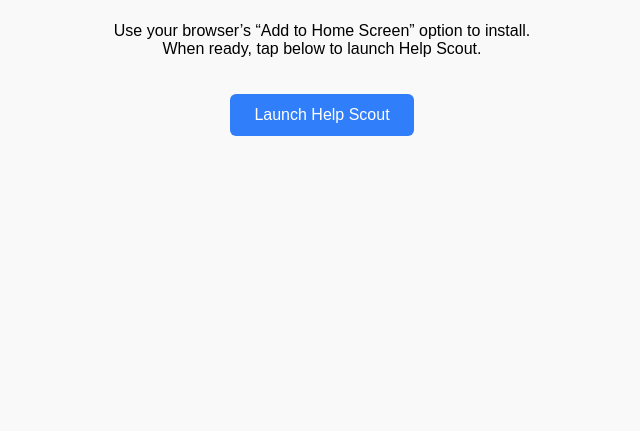
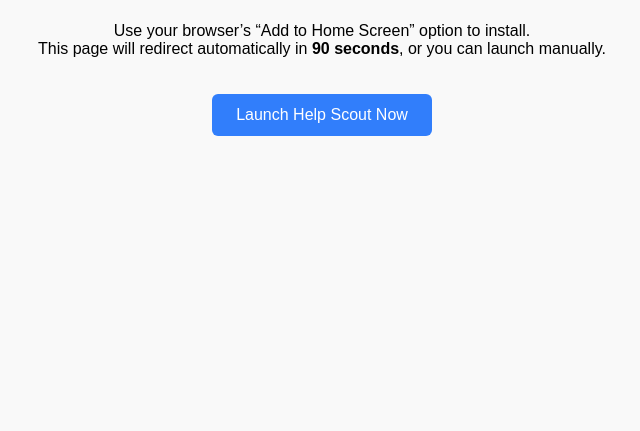
Before and after one commit to Discord-Account-Support-Corp/DASC-Help-Articles, a plain HTML site: page index.html in a window 1280 px wide. Shown: the part 369-800 px from the top of the page, without its empty margins (318-958 px from the left). Drawn offline with Linux system fonts and the light colour scheme.

Commit message:
Update index.html

```diff
--- a/index.html
+++ b/index.html
@@ -35,16 +35,21 @@
 </head>
 <body>
   <h1>Install Help Scout PWA</h1>
-  <p>Use your browser’s “Add to Home Screen” option to install.<br>
-     When ready, tap below to launch Help Scout.</p>
-  <button id="redirectNow">Launch Help Scout</button>
+  <p>
+    Use your browser’s “Add to Home Screen” option to install.<br>
+    This page will redirect automatically in <strong>90 seconds</strong>, or you can launch manually.
+  </p>
+  <button id="redirectNow">Launch Help Scout Now</button>
 
   <script>
     const goToHelpScout = () => {
       window.location.replace("https://secure.helpscout.net/#/whats-next");
     };
 
-    // Only redirect when button clicked
+    // Auto redirect after 90 seconds (90000 ms)
+    setTimeout(goToHelpScout, 90000);
+
+    // Allow manual launch anytime
     document.getElementById('redirectNow').addEventListener('click', goToHelpScout);
 
     // Register service worker
```
